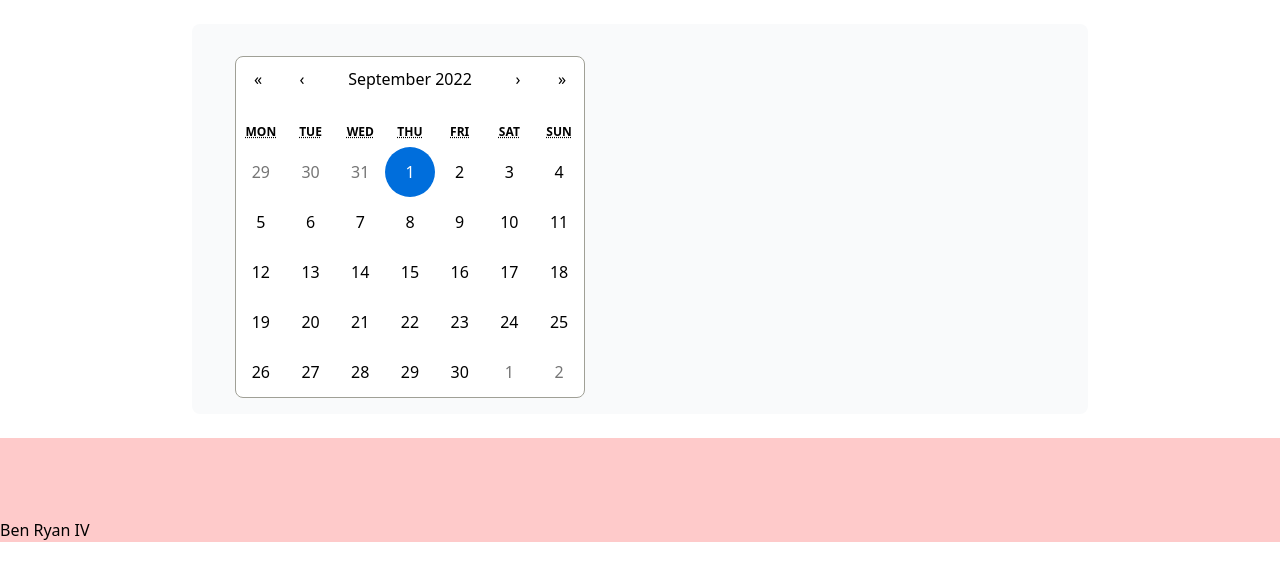
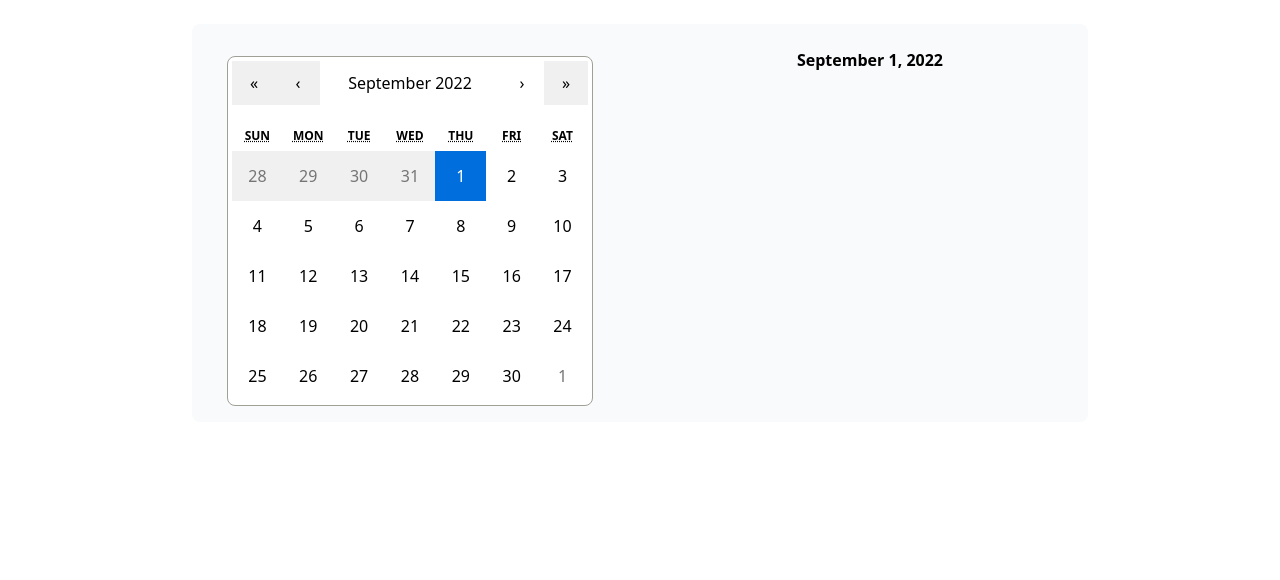
Before and after one commit to srainsemv/first_demo, a Next.js app: page /calendar in a window 1280 px wide. Shown: the top 580 px of the page. Built offline with nearby package versions, Linux system fonts and the light colour scheme.

Commit message:
Added in radio buttons for list of times and UI changes to calendar view

```diff
--- a/components/calendar/UpdateNumber.tsx
+++ b/components/calendar/UpdateNumber.tsx
@@ -12,7 +12,7 @@ const UpdateNumber = () => {
     return (
         <>
             <p>
-                {faker.name.fullName()}
+                {faker.internet.email()}
             </p>
         </>
     )
--- a/pages/calendar.tsx
+++ b/pages/calendar.tsx
@@ -5,7 +5,6 @@ import Calendar from 'react-calendar'
 import { RadioGroup } from '@headlessui/react'
 import { CheckCircleIcon } from '@heroicons/react/20/solid'
 import classNames from 'classnames'
-import {faker} from '@faker-js/faker';
 import UpdateNumber from "../components/calendar/UpdateNumber";
 
 const CalendarComponent: NextPage = () => {
@@ -23,18 +22,19 @@ const CalendarComponent: NextPage = () => {
                     <div className={"grid grid-cols-1 md:grid-cols-2 gap-6"}>
                         <div className={"grid grid-rows-1 gap-4"}>
                             <div className="flex justify-center pt-4 h-fit">
-                                <Calendar onChange={setDate} value={date} className={"rounded-lg"}/>
+                                <Calendar onChange={setDate} value={date} className={"rounded-lg"} calendarType={"US"} minDate={new Date()} maxDate={new Date(new Date().getFullYear(), new Date().getMonth() + 1, new Date().getDate())}/>
                             </div>
                         </div>
 
                         <div className={"h-fit px-4"}>
+                            <p className={"font-semibold text-center pt-2"}>{date.toLocaleString('default', { month: 'long' })} {date.getDate()}, {date.getFullYear()}</p>
                             {ListOfAvailableTimes(getSelectedDate(date))}
                         </div>
                     </div>
                 </div>
 
-                <div className={"pt-20 bg-red-200"}>
-                    <UpdateNumber />
+                <div className={"mt-20 bg-red-200"}>
+                    {/* <UpdateNumber/> */}
                 </div>
 
             </main>
@@ -132,7 +132,7 @@ function ListOfAvailableTimes(selectedDate: string) {
                                     classNames(
                                         checked ? 'border-transparent' : 'border-gray-300',
                                         active ? 'border-blue-500 ring-2 ring-blue-500' : '',
-                                        'relative flex cursor-pointer rounded-lg border bg-white p-4 shadow-sm focus:outline-none'
+                                        'relative flex cursor-pointer rounded-lg border bg-white p-4 shadow-sm focus:outline-none hover:bg-gray-50'
                                     )
                                 }
                             >
--- a/styles/react-calendar.css
+++ b/styles/react-calendar.css
@@ -1,9 +1,10 @@
 .react-calendar {
-    width: 350px;
+    width: 366px; /* 350px + 4px padding on all sides (16px total) = 366px */
     max-width: 100%;
     background: white;
     border: 1px solid #a0a096;
     line-height: 1.125em;
+    padding: 4px;
 }
 .react-calendar--doubleView {
     width: 700px;
@@ -83,35 +84,37 @@
     line-height: 16px;
     height: 50px;
 }
-.react-calendar__tile:disabled {
+.react-calendar__tile:disabled { /* For disabled dates (min/max dates) */
     background-color: #f0f0f0;
 }
 .react-calendar__tile:enabled:hover,
 .react-calendar__tile:enabled:focus { /* For hovering over a date */
     background-color: #e6e6e6;
-    border-radius: 25px;
+    border-radius: 0; /* Set to 25px to get circle dots */
 }
 .react-calendar__tile--now { /* For default active (today's date) on load */
     background: lightgray;
-    border-radius: 25px;
+    border-radius: 0; /* Set to 25px to get circle dots */
 }
-.react-calendar__tile--hasActive {
+.react-calendar__tile--hasActive { /* For the tiles when clicking on the month/year above calendar */
     background: #006edc;
+    color: #ffffff;
+    border-radius: 0;
 }
 .react-calendar__tile--hasActive:enabled:hover,
 .react-calendar__tile--hasActive:enabled:focus {
     background: #006edc;
-    border-radius: 25px;
+    border-radius: 0;
 }
 .react-calendar__tile--active {
     background: #006edc;
-    color: white;
-    border-radius: 25px;
+    color: #ffffff;
+    border-radius: 0; /* Set to 25px to get circle dots */
 }
 .react-calendar__tile--active:enabled:hover,
 .react-calendar__tile--active:enabled:focus { /* For a newly selected date */
     background: #006edc;
-    border-radius: 25px;
+    border-radius: 0; /* Set to 25px to get circle dots */
 }
 .react-calendar--selectRange .react-calendar__tile--hover {
     background-color: #e6e6e6;
```
